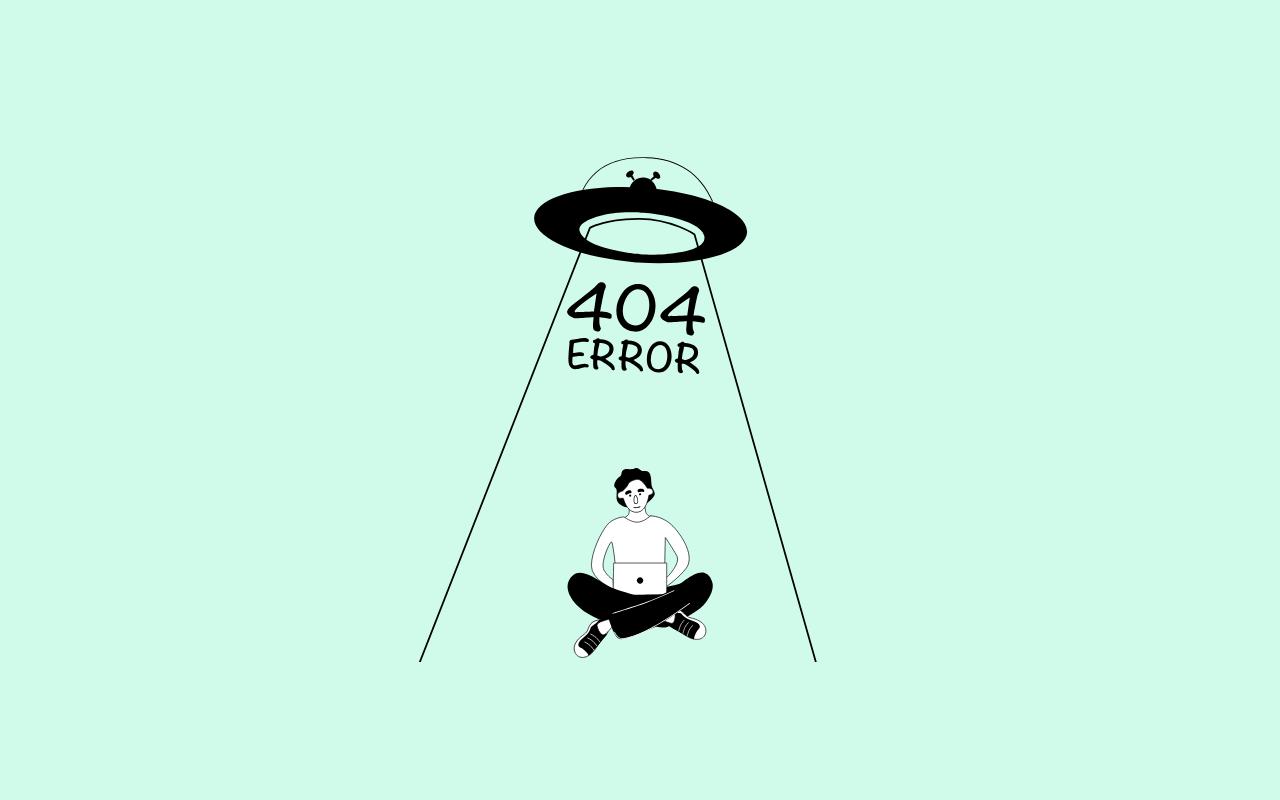
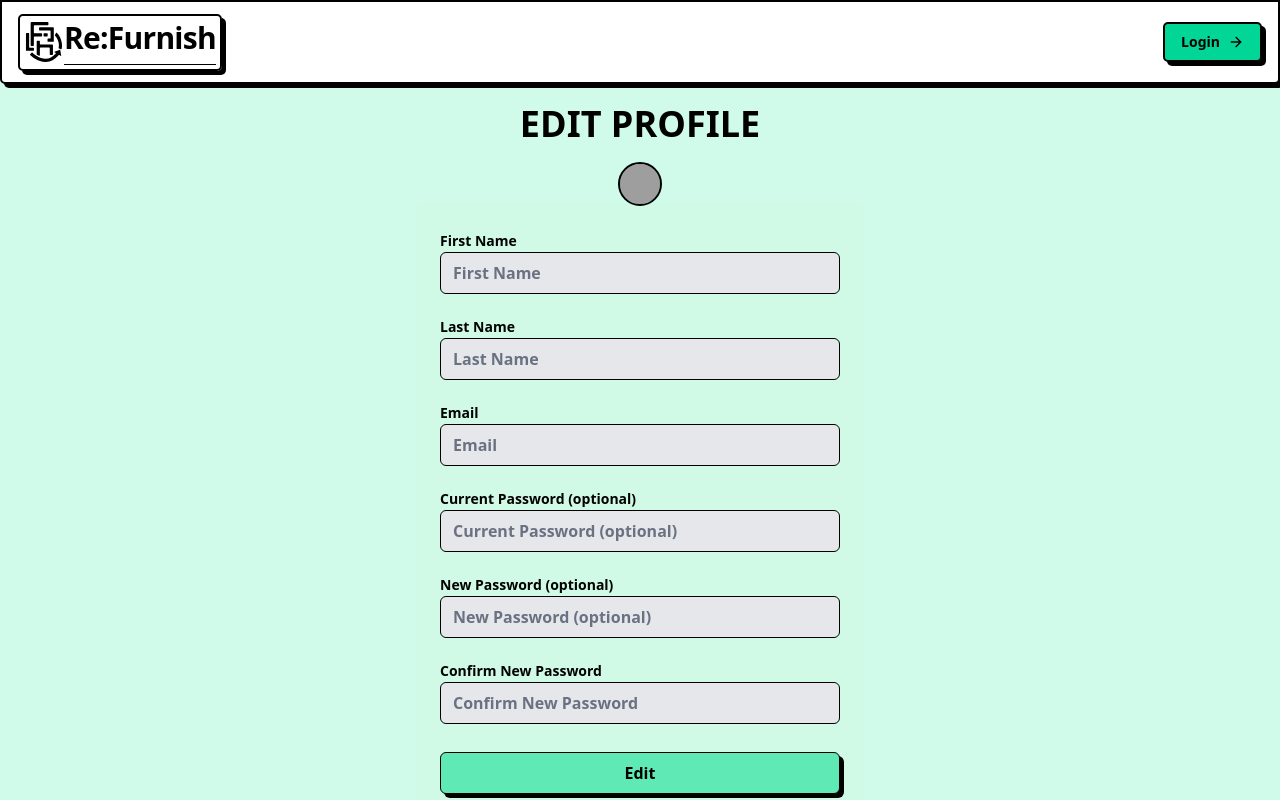
Before and after one commit to setthawut-kao/fe-group-project-4-tokyodiv, a React (Vite) app: page /edit-user in a window 1280 px wide. Before the commit this address had no page. Shown: the top 800 px of the page. Built offline with nearby package versions, Linux system fonts and the light colour scheme; grey boxes are pictures that could not be loaded.

Commit message:
fixed edit info user form

```diff
--- a/src/App.jsx
+++ b/src/App.jsx
@@ -12,6 +12,7 @@ import { OrderDetailPage } from "./pages/OrderDetailPage";
 import Lottie from "lottie-react";
 import errorAnimationData from "@/assets/animations/error_animation.json";
 import { AboutPages } from "./pages/AboutPages";
+import EditUser from "./pages/EditUser";
 
 const router = createBrowserRouter([
   {
@@ -35,6 +36,10 @@ const router = createBrowserRouter([
       {
         path: "/about-us",
         element: <AboutPages />,
+      },
+      {
+        path: "/edit-user",
+        element: <EditUser />,
       },
       // {
       //   element: <ProtectedRoute />,
--- a/src/components/layouts/Footer.jsx
+++ b/src/components/layouts/Footer.jsx
@@ -34,11 +34,11 @@ export const Footer = () => {
               </div>
               <div className="mx-auto">
 
-                {/* <Button asChild>
+                <Button asChild>
                   <Link to="/about-us">
                     Learn More About Us <ArrowRight />
                   </Link>
-                </Button> */}
+                </Button>
               </div>
               <div className="mx-auto">
                 <Typography as="small">
--- a/src/components/layouts/Navbar.jsx
+++ b/src/components/layouts/Navbar.jsx
@@ -40,11 +40,10 @@ export const Navbar = () => {
                 </Button>
               )}
             </div>
-            <Button asChild>
-                  <Link to="/about-us">
-                    Learn More About Us <ArrowRight />
-                  </Link>
-                </Button>
+                  {/* <Link to="/edit-user">
+                    <img src='src/assets/images/User-profile/user.svg' height='48px' width='48px'>
+                  </img>
+                  </Link> */}
           </nav>
         </Container>
       </header>
--- /dev/null
+++ b/src/pages/EditUser.jsx
@@ -0,0 +1,178 @@
+import { Avatar, AvatarFallback, AvatarImage } from '@/components/ui/avatar'
+import { useEffect, useRef, useState } from "react";
+
+export default function EditUser({ initialUser = {}, onSave, onCancel }) {
+  const [formData, setFormData] = useState({
+    firstName: "",
+    lastName: "",
+    email: "",
+    currentPassword: "",
+    newPassword: "",
+    confirmNewPassword: "",
+  });
+
+  const [errors, setErrors] = useState({});
+  const hasHydrated = useRef(false);
+
+  // โหมดแก้ไข
+  const [isEditing, setIsEditing] = useState(false);
+
+  useEffect(() => {
+    if (hasHydrated.current) return;
+    setFormData((fd) => ({
+      ...fd,
+      firstName: initialUser.firstName || "",
+      lastName: initialUser.lastName || "",
+      email: initialUser.email || "",
+    }));
+    hasHydrated.current = true;
+  }, [initialUser.firstName, initialUser.lastName, initialUser.email]);
+
+  const handleChange = (e) => {
+    const { id, value } = e.target;
+    setFormData((fd) => ({ ...fd, [id]: value }));
+    setErrors((er) => ({ ...er, [id]: "" }));
+  };
+
+  const validate = () => {
+    const newErrors = {};
+
+    if (!formData.firstName.trim()) newErrors.firstName = "Please enter your first name";
+    if (!formData.lastName.trim()) newErrors.lastName = "Please enter your last name";
+    if (!formData.email.trim()) newErrors.email = "Please enter your email";
+
+    const wantsPwChange =
+      formData.currentPassword || formData.newPassword || formData.confirmNewPassword;
+
+    if (wantsPwChange) {
+      if (!formData.currentPassword)
+        newErrors.currentPassword = "Please enter your current password";
+      if (formData.newPassword.length < 6)
+        newErrors.newPassword = "New password must be at least 6 characters";
+      if (formData.newPassword !== formData.confirmNewPassword)
+        newErrors.confirmNewPassword = "Passwords do not match";
+    }
+
+    setErrors(newErrors);
+    return Object.keys(newErrors).length === 0;
+  };
+
+  const handleSave = async () => {
+    if (!validate()) return;
+
+    const payload = {
+      firstName: formData.firstName.trim(),
+      lastName: formData.lastName.trim(),
+      email: formData.email.trim(),
+    };
+    if (formData.newPassword) {
+      payload.currentPassword = formData.currentPassword;
+      payload.newPassword = formData.newPassword;
+    }
+
+    try {
+      await onSave?.(payload);
+      alert("Saved!");
+      setIsEditing(false); // ออกจากโหมดแก้ไขเมื่อบันทึกสำเร็จ
+    } catch (err) {
+      alert(err?.message || "Failed to save.");
+    }
+  };
+
+  const handleCancel = () => {
+    // รีเซ็ตค่ากลับจาก initialUser และออกจากโหมดแก้ไข
+    setFormData({
+      firstName: initialUser.firstName || "",
+      lastName: initialUser.lastName || "",
+      email: initialUser.email || "",
+      currentPassword: "",
+      newPassword: "",
+      confirmNewPassword: "",
+    });
+    setErrors({});
+    setIsEditing(false);
+    onCancel?.();
+  };
+
+  const fields = [
+    { id: "firstName", label: "First Name", type: "text" },
+    { id: "lastName", label: "Last Name", type: "text" },
+    { id: "email", label: "Email", type: "email" },
+    { id: "currentPassword", label: "Current Password (optional)", type: "password" },
+    { id: "newPassword", label: "New Password (optional)", type: "password" },
+    { id: "confirmNewPassword", label: "Confirm New Password", type: "password" },
+  ];
+
+  return (
+    <div className="w-full flex flex-col items-center">
+      <div className="flex flex-col items-center">
+        <h2 className="font-extrabold text-4xl my-5">EDIT PROFILE</h2>
+          <Avatar>
+            <AvatarImage src="https://github.com/shadcn.png" alt="@shadcn" />
+            <AvatarFallback>CN</AvatarFallback>
+          </Avatar>
+
+      </div>
+
+      <div className="space-y-5 bg-emerald-100 p-6 rounded-lg font-sans max-w-md w-full">
+        {fields.map(({ id, label, type }) => (
+          <div key={id} className="space-y-1">
+            <label htmlFor={id} className="text-sm font-bold text-black">
+              {label}
+            </label>
+            {errors[id] && <p className="text-xs text-red-600 font-medium">{errors[id]}</p>}
+            <input
+              id={id}
+              type={type}
+              placeholder={label}
+              value={formData[id]}
+              onChange={handleChange}
+              disabled={!isEditing} // ปิดการแก้ไขถ้าไม่อยู่ในโหมดแก้ไข
+              className={`w-full rounded-md border px-3 py-2 text-black placeholder:text-gray-500
+                          ${!isEditing ? "bg-gray-200 cursor-not-allowed" : "bg-white"}
+                          focus:outline-none focus:ring-2 focus:ring-black
+                          ${errors[id] ? "border-red-500" : "border-black"}`}
+            />
+          </div>
+        ))}
+
+        {/* ปุ่มด้านล่าง: แสดงตามโหมด */}
+        {!isEditing ? (
+          <div className="pt-2">
+            <button
+              type="button"
+              onClick={() => setIsEditing(true)}
+              className="w-full rounded-md border border-black bg-emerald-300 px-6 py-2 font-bold text-black
+                         shadow-[4px_4px_0_0_#000] hover:bg-emerald-400 transition-all duration-150 cursor-pointer"
+            >
+              Edit
+            </button>
+          </div>
+        ) : (
+          <div className="flex items-center gap-4 pt-2">
+            <button
+              type="button"
+              onClick={handleSave}
+              className="w-full rounded-md border border-black bg-emerald-300 px-6 py-2 font-bold text-black
+                         shadow-[4px_4px_0_0_#000] hover:bg-emerald-400 transition-all duration-150 cursor-pointer"
+            >
+              Save
+            </button>
+            <button
+              type="button"
+              onClick={handleCancel}
+              className="w-full rounded-md border border-black bg-white px-6 py-2 font-bold text-black
+                         shadow-[4px_4px_0_0_#000] hover:bg-gray-100 transition-all duration-150 cursor-pointer"
+            >
+              Cancel
+            </button>
+          </div>
+        )}
+
+        <p className="text-xs font-semibold text-black">
+          💡 Leave password fields empty if you don’t want to change it.
+        </p>
+      </div>
+    </div>
+  );
+}
```
Also changed, not shown: src/assets/images/User-profile/user.svg (added).
